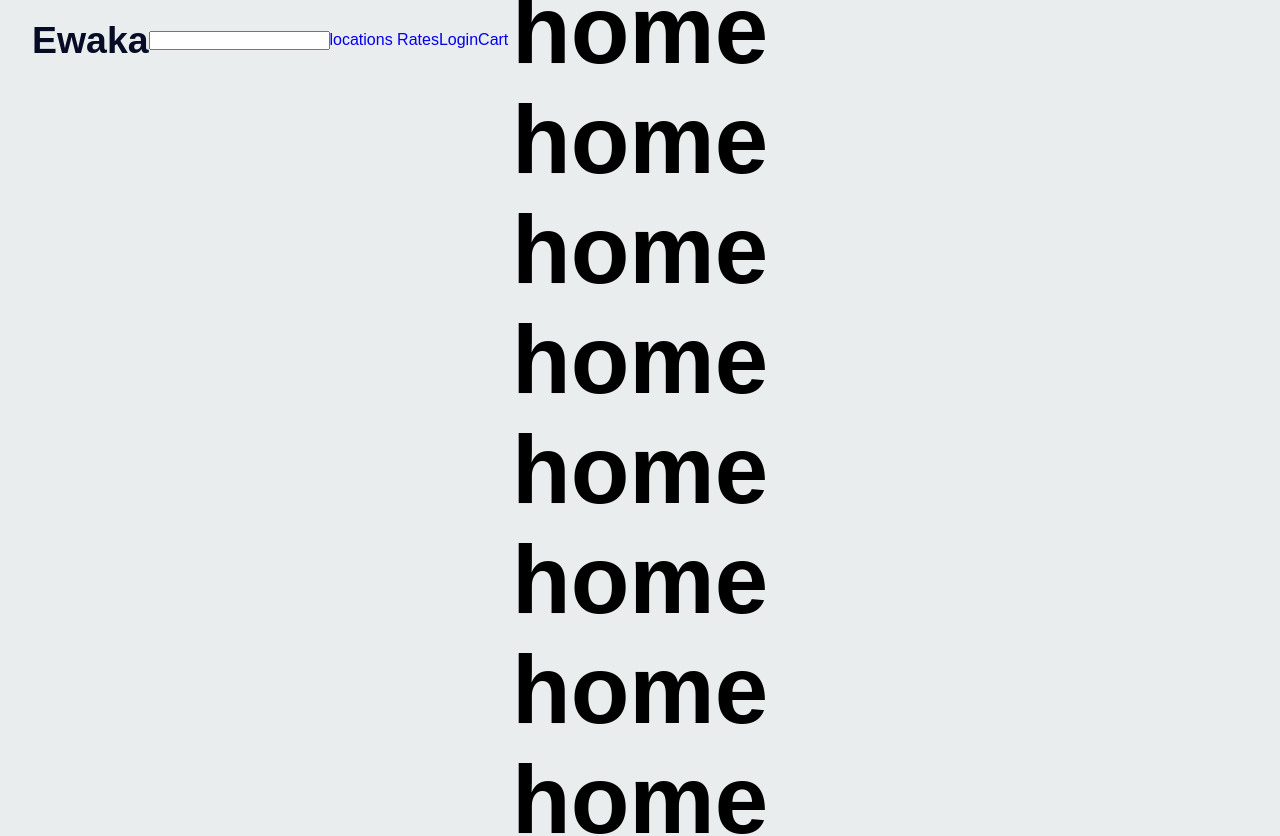
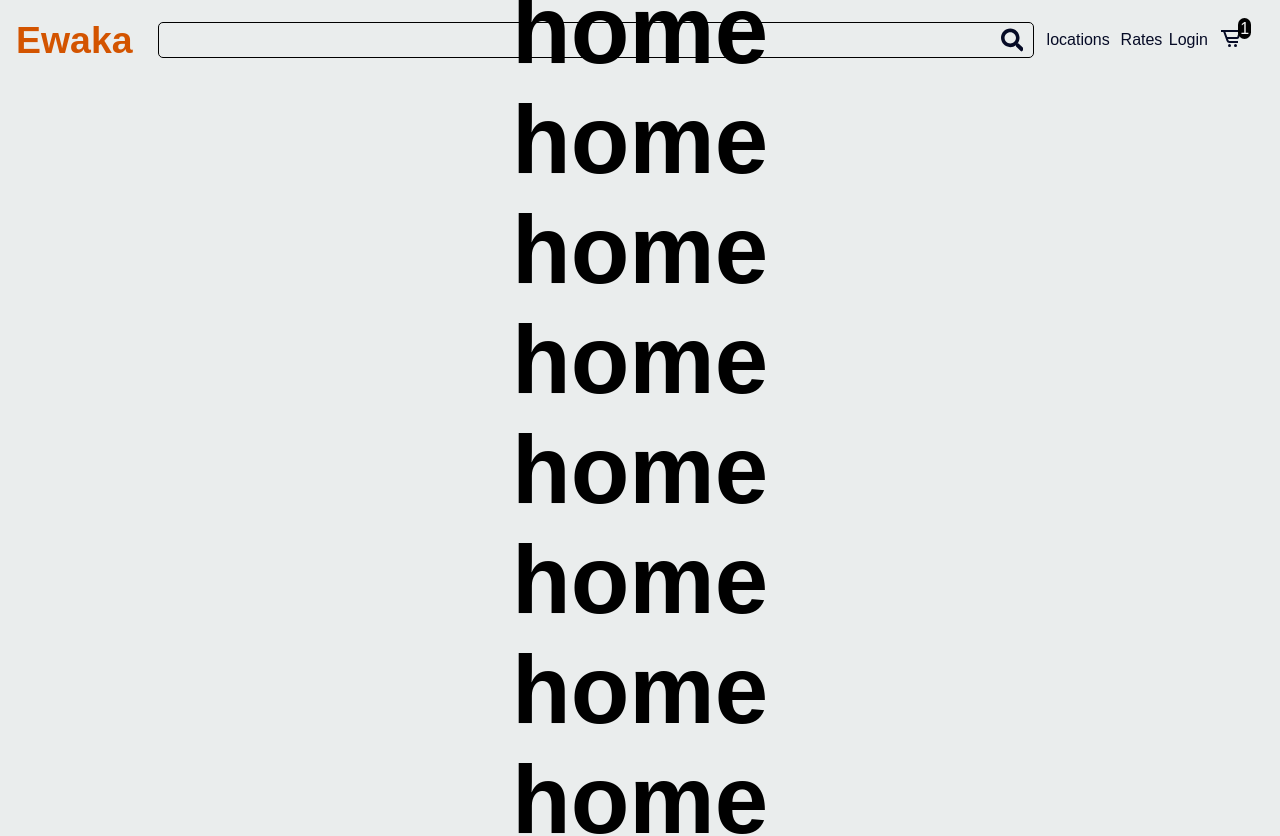
Before and after one commit to MichaelKasingye/Code-Challenge-outbox-client, a React (Create React App) app: page / in a window 1280 px wide. Shown: the top 836 px of the page. Built offline with nearby package versions, Linux system fonts and the light colour scheme.

Commit message:
style search bar

```diff
--- a/src/components/Navbar.jsx
+++ b/src/components/Navbar.jsx
@@ -1,5 +1,7 @@
 import React, {useEffect, useState} from 'react'
 import {FaBars} from "react-icons/fa";
+import {FaSearch} from "react-icons/fa";
+import {BiCartAlt} from "react-icons/bi";
 import {AiOutlineClose} from "react-icons/ai";
 import {Link} from 'react-router-dom';
 import {SidebarData} from './Sidebar';
@@ -15,10 +17,8 @@ function Navbar() {
     const showBurger = () => {
         if(window.innerWidth <= 500){
             setBurger(true);
-            // console.log("less");
         }else{
             setBurger(false);
-            // console.log("more");
         }
     }
 
@@ -41,7 +41,7 @@ window.addEventListener('resize', showBurger);
     return (
         <>
         <IconContext.Provider
-         value={{size:'2rem'}}
+         value={{size:'1.5rem'}}
         //  value={{color:'white'}}
 
         >
@@ -51,14 +51,23 @@ window.addEventListener('resize', showBurger);
                 </Link>:<Link to="/" className="logo">
                    <h3>Ewaka</h3>
                </Link>}
-               <input type="text" />
+
+               <form action="" className="nav-form">
+                <div className="nav-input">
+               <input className="nav-inputer" type="text" />
+                <FaSearch className="nav-search"/>
+                </div>
+               </form>
                {burger?"":<div className="nav-menu">
                <Link to="/">locations</Link>
                <Link to="/"> Rates</Link>
                <Link to="/">Login</Link>
                </div>}
 
-               <Link to="/">Cart</Link>
+               <Link to="/" className="nav-cart">
+                   <BiCartAlt />
+                   <span className="cart-number">1</span>
+               </Link>
                {burger?<Link to="/" className="logo">
                    <h3>Ewaka</h3>
                </Link>:""}
--- a/src/components/navbar.css
+++ b/src/components/navbar.css
@@ -6,11 +6,17 @@
     background: transparent;
     height: 80px;
     display: flex;
-    justify-content: flex-start;
+    justify-content: space-evenly;
+    /* justify-content: center; */
     align-items: center;
     /* z-index: 90; */
     width: 100%;
+
 }
+/* .navbar a{
+    color: #060b26;
+
+} */
 .navbar.active{
     background: linear-gradient(90deg, rgb(255, 255, 255) 100%, rgb(223, 222, 222) 0%);
     color: aliceblue;
@@ -19,41 +25,63 @@
     }
 
 .logo{
-    color: #060b26;
-    margin-left: 2rem;
+    color: #d35400;
+    margin: 1rem;
     font-size: 2rem;
     background: none;
 }
 .menu-bars {
     color: #060b26;
-    margin-left: 2rem;
+    margin-left: 1rem;
     font-size: 2rem;
     background: none;
 }
-.sidebar-menu{
-    background-color: #060b26;
-    width: 250px;
-    height: 100vh;
+
+.nav-form{
+    margin: 0px 9px;
+    flex: 1;
+}
+.nav-input{
+    border: 1px solid black;
+    border-radius: 5px;
     display: flex;
-    justify-content: center;
-    position: fixed;
-    top: 0;
-    left: -100%;
-    transition: 850ms;
+    align-items: center;
+    padding: 5px;
+}
+.nav-inputer{
+    width: 100%;
+    margin: 0px 5px;
+    border: none;
+    background-color: transparent;
+}
+.nav-input input:focus{
+outline: none;
+}
+.nav-search{
+    margin: 0px 5px;
+color: #060b26;
+font-size: 4px;
+font-weight: 100;
+}
+.nav-menu a{
+margin: 0.2rem;
+color: #060b26;
+}
+.nav-cart{
+    margin: 0.5rem;
+color: #060b26;
+
+}
+.cart-number{
+    position:relative;
+    right: 1.3rem;
+    bottom: 1rem;
+    border-radius: 7rem;
+    background-color: black;
+    color: #f5f5f5;
+    padding: 2px;
 }
 
-.sidebar-menu.active{
-    left: 0;
-    transition: 350ms;
-}
-.sidebar-text{
-    display: flex;
-    justify-content: flex-start;
-    align-items: center;
-    padding: 8px 0px 8px 16px;
-    list-style: none;
-    height: 60px;
-}
 .nav-text a{
     text-decoration: none;
     color: #f5f5f5;
@@ -83,3 +111,28 @@
 span{
     margin-left: 16px;
 }
+.sidebar-menu{
+    background-color: #060b26;
+    width: 250px;
+    height: 100vh;
+    display: flex;
+    justify-content: center;
+    position: fixed;
+    top: 0;
+    left: -100%;
+    transition: 850ms;
+}
+
+.sidebar-menu.active{
+    left: 0;
+    transition: 350ms;
+}
+.sidebar-text{
+    display: flex;
+    justify-content: flex-start;
+    align-items: center;
+    padding: 8px 0px 8px 16px;
+    list-style: none;
+    height: 60px;
+}
+/* media query the nav bar for phone size, reduce the fonts and nav bar height on small screen sizes */
```
Also changed, not shown: 1 other file (tests, documents, lock files or other folders).
